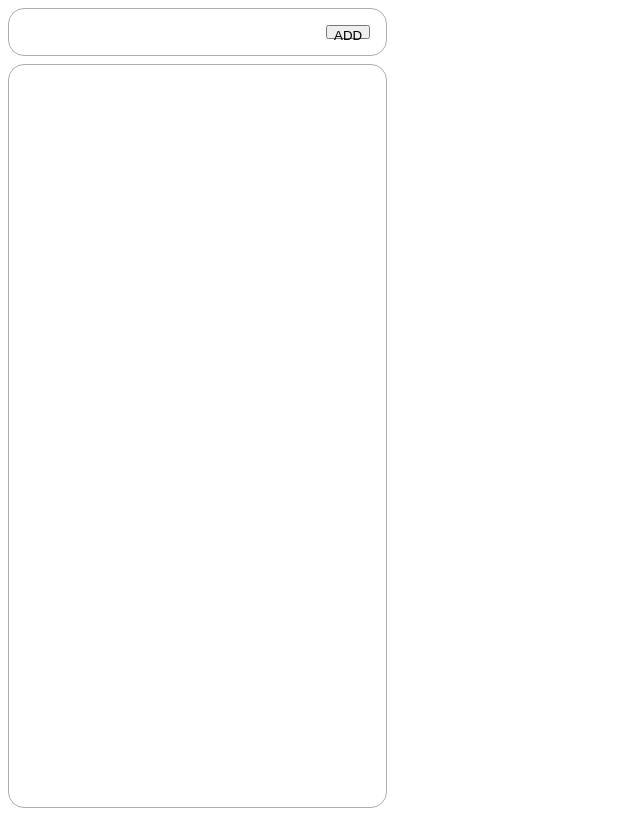
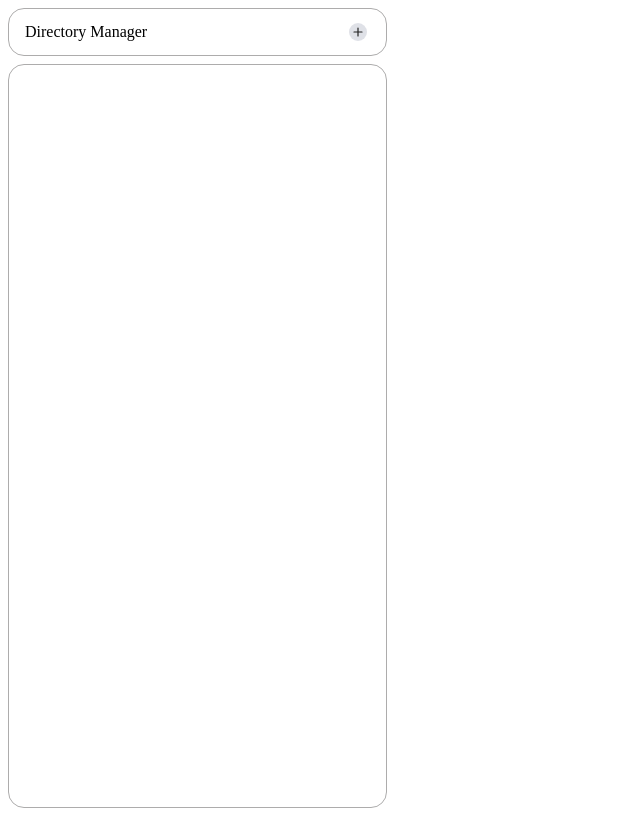
Before and after one commit to masoudbigdeli/directory-manager, a React (Vite) app: page / in a window 1280 px wide. Shown: the whole page, without its empty margins (0-640 px from the left). Built offline with nearby package versions, Linux system fonts and the light colour scheme.

Commit message:
styles with icons

```diff
--- a/src/components/directory-renderer/index.tsx
+++ b/src/components/directory-renderer/index.tsx
@@ -1,7 +1,9 @@
 import { useState, useCallback } from "react";
 import FolderIcon from "../../components/icons/folder-icon";
 import { DirNameWrapper, DirWrapper } from "../../styles/pages/home";
-
+import PlusIcon from "../../components/icons/plus-icon";
+import MinusIcon from "../../components/icons/minus-icon";
+import { StatusButtons } from "../../styles/pages/home";
 export interface directoryManager {
   id: string;
   name: string;
@@ -88,8 +90,8 @@ const DirectoryRenderer: React.FC<DirectoryRendererProps> = ({
             <div className="title">
               <span>{directoryTreeObject.name}</span>
             </div>
-            <button onClick={addChild}>Add</button>
-            <button onClick={removeSelf}>Remove</button>
+            <StatusButtons onClick={addChild}><PlusIcon/></StatusButtons>
+            <StatusButtons onClick={removeSelf}><MinusIcon/></StatusButtons>
           </DirNameWrapper>
 
         </DirWrapper>
--- /dev/null
+++ b/src/components/icons/minus-icon.tsx
@@ -0,0 +1,13 @@
+import { FC } from "react"
+
+
+ const MinusIcon:FC = () => {
+  return (
+    <svg width="24" height="24" viewBox="0 0 24 24" fill="none" xmlns="http://www.w3.org/2000/svg">
+    <circle cx="12" cy="12" r="9" fill="#7E869E" fill-opacity="0.25"/>
+    <path d="M8 12H16" stroke="#222222" stroke-width="1.2"/>
+    </svg>
+  )
+}
+
+export default MinusIcon;
--- /dev/null
+++ b/src/components/icons/plus-icon.tsx
@@ -0,0 +1,14 @@
+import { FC } from "react"
+
+
+ const PlusIcon:FC = () => {
+  return (
+    <svg width="24" height="24" viewBox="0 0 24 24" fill="none" xmlns="http://www.w3.org/2000/svg">
+    <circle cx="12" cy="12" r="9" fill="#7E869E" fill-opacity="0.25"/>
+    <path d="M12 8L12 16" stroke="#222222" stroke-width="1.2" stroke-linecap="round"/>
+    <path d="M16 12L8 12" stroke="#222222" stroke-width="1.2" stroke-linecap="round"/>
+    </svg>
+  )
+}
+
+export default PlusIcon;
--- a/src/pages/home/index.tsx
+++ b/src/pages/home/index.tsx
@@ -1,6 +1,7 @@
-import HomeWrapper,{ HeadersWrapper, BodyWrapper } from "../../styles/pages/home";
+import HomeWrapper,{ HeadersWrapper, BodyWrapper, StatusButtons } from "../../styles/pages/home";
 import {  useCallback, useState } from "react";
 import DirectoryRenderer from "../../components/directory-renderer";
+import PlusIcon from "../../components/icons/plus-icon";
 export interface directoryManager {
     id : string;
     name: string;
@@ -24,14 +25,19 @@ export default function Home() {
   return (
     <HomeWrapper>
         <HeadersWrapper>
-            {!treeObject ? <button onClick={(e) => {
+            <span>Directory Manager</span>
+            {!treeObject
+            ? <StatusButtons onClick={(e) => {
                         setTreeObject({
                             id:crypto.randomUUID(),
                             name:e.currentTarget.value,
                             children:[],
                             layerIndex:0
                         })
-            }}>ADD</button> :null}
+                    }}>
+                <PlusIcon/>
+            </StatusButtons>
+            :null}
         </HeadersWrapper>
         <BodyWrapper>
         {treeObject && (
--- a/src/styles/pages/home/index.tsx
+++ b/src/styles/pages/home/index.tsx
@@ -4,6 +4,7 @@ import styled from "@emotion/styled"
 const HomeWrapper = styled.div({
     boxSizing: 'border-box',
     width: '30%',
+    minWidth:'15rem',
     height: '100vh',
     display: 'flex',
     flexDirection: 'column',
@@ -25,7 +26,8 @@ export const HeadersWrapper = styled.div({
     borderRadius: '1rem',
     padding: '1rem',
     display: 'flex',
-    justifyContent: 'flex-end'
+    justifyContent: 'space-between',
+    alignItems:'center'
 });
 
 export const BodyWrapper = styled.div({
@@ -103,3 +105,15 @@ export const ModalWrapper = styled.div({
     top: '50%',
     transform: 'translate(-50%, -50%)',
 });
+
+export const StatusButtons = styled.button({
+    width: 'fit-content',
+    height:'fit-content',
+    maxWidth:'1.5rem',
+    maxHeight:'1.5rem',
+    border:'none',
+    backgroundColor:'transparent',
+    padding:'0',
+    margin:'0',
+    cursor:'pointer',
+});
```
Lines whose indentation alone changed are shown as unchanged.
